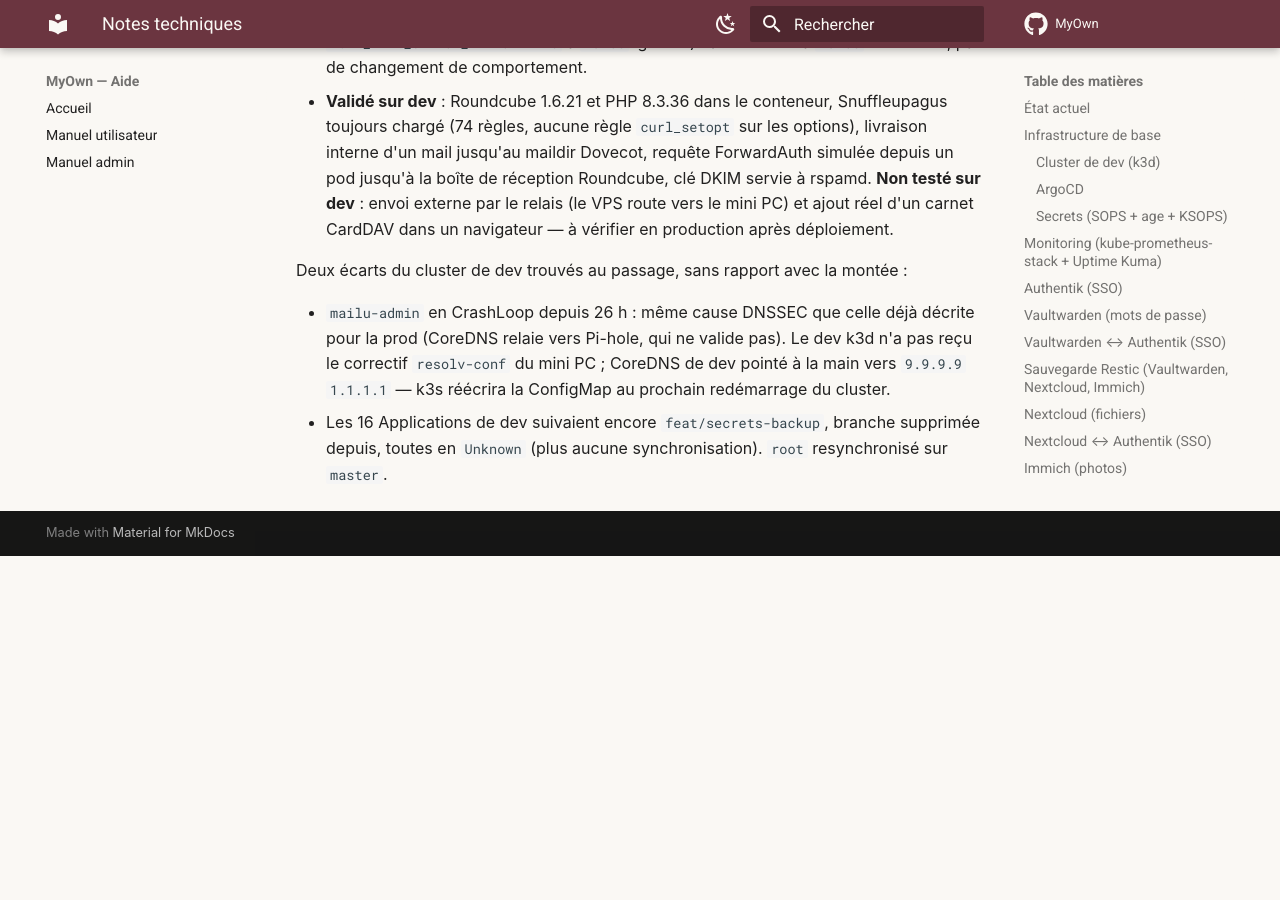
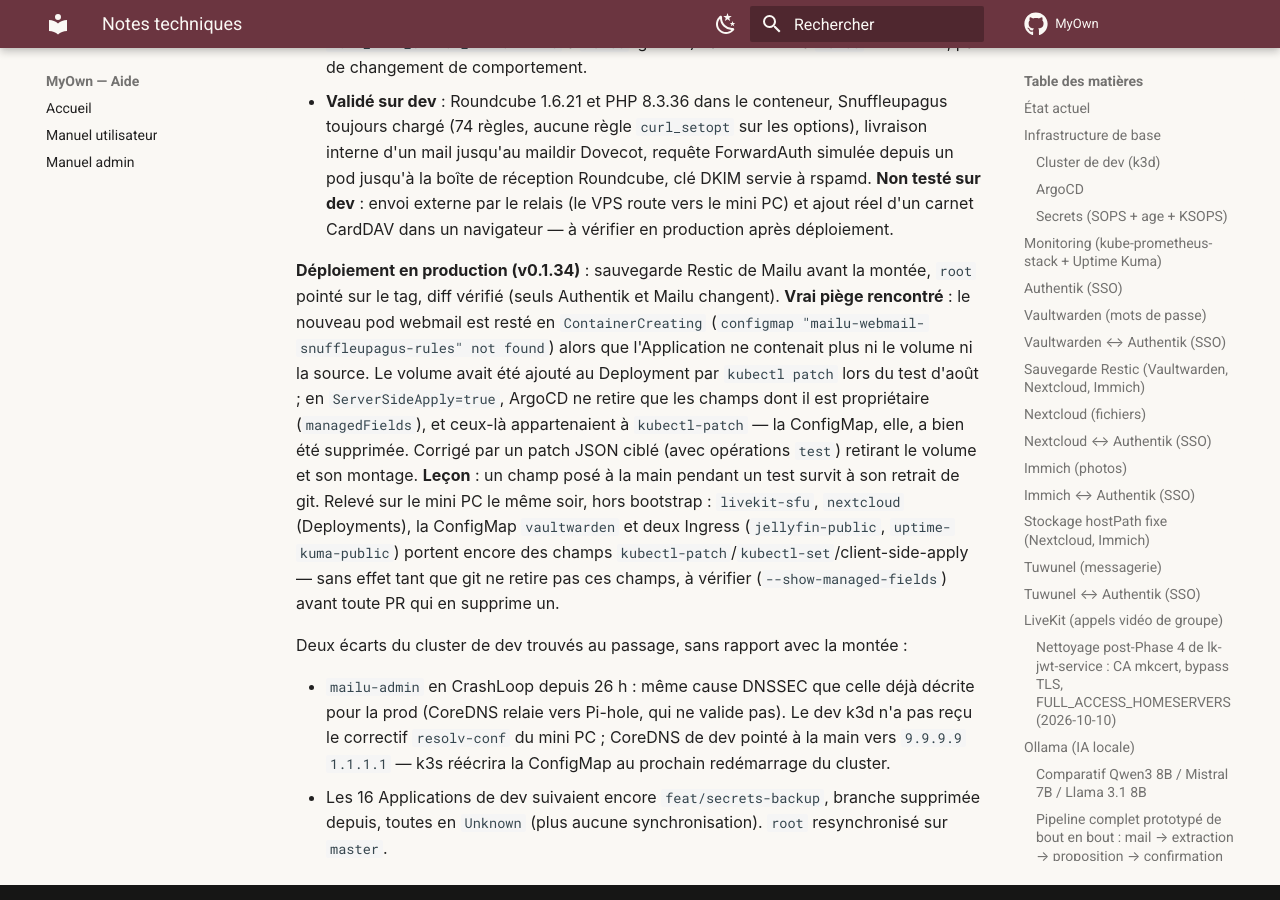
Before and after one commit to Pavliin/MyOwn, an MkDocs documentation site: the page built from docs/notes-techniques.md, in a window 1280 px wide and 900 px high, scrolled down 132426 px. Built offline with MkDocs 1.6.1 and Material for MkDocs 9.7.7, drawn with Linux system fonts in a browser that asks for light colours; comment, search, counter and statistics services are not loaded; before the commit the page ends 132982 px from its top, so only the background shows below that; part of the change alters nothing that is shown.

Commit message:
docs(mailu): record the server-side apply leftover hit in production
Co-Authored-By: Claude Opus 5.5 <noreply@anthropic.com>

```diff
--- a/docs/notes-techniques.md
+++ b/docs/notes-techniques.md
@@ -1395,6 +1395,8 @@ Roundcube 1.6.16 (Mailu 2024.06.55) était exposé à des XSS stockées « zéro
 - **Réglages booléens corrigés en .60** (`DEFER_ON_TLS_ERROR`, `ADMIN`, `FULL_TEXT_SEARCH_ATTACHMENTS` à `False` ignorés) : aucun n'est à `false` chez nous, pas de changement de comportement.
 - **Validé sur dev** : Roundcube 1.6.21 et PHP 8.3.36 dans le conteneur, Snuffleupagus toujours chargé (74 règles, aucune règle `curl_setopt` sur les options), livraison interne d'un mail jusqu'au maildir Dovecot, requête ForwardAuth simulée depuis un pod jusqu'à la boîte de réception Roundcube, clé DKIM servie à rspamd. **Non testé sur dev** : envoi externe par le relais (le VPS route vers le mini PC) et ajout réel d'un carnet CardDAV dans un navigateur — à vérifier en production après déploiement.
 
+**Déploiement en production (v0.1.34)** : sauvegarde Restic de Mailu avant la montée, `root` pointé sur le tag, diff vérifié (seuls Authentik et Mailu changent). **Vrai piège rencontré** : le nouveau pod webmail est resté en `ContainerCreating` (`configmap "mailu-webmail-snuffleupagus-rules" not found`) alors que l'Application ne contenait plus ni le volume ni la source. Le volume avait été ajouté au Deployment par `kubectl patch` lors du test d'août ; en `ServerSideApply=true`, ArgoCD ne retire que les champs dont il est propriétaire (`managedFields`), et ceux-là appartenaient à `kubectl-patch` — la ConfigMap, elle, a bien été supprimée. Corrigé par un patch JSON ciblé (avec opérations `test`) retirant le volume et son montage. **Leçon** : un champ posé à la main pendant un test survit à son retrait de git. Relevé sur le mini PC le même soir, hors bootstrap : `livekit-sfu`, `nextcloud` (Deployments), la ConfigMap `vaultwarden` et deux Ingress (`jellyfin-public`, `uptime-kuma-public`) portent encore des champs `kubectl-patch`/`kubectl-set`/client-side-apply — sans effet tant que git ne retire pas ces champs, à vérifier (`--show-managed-fields`) avant toute PR qui en supprime un.
+
 Deux écarts du cluster de dev trouvés au passage, sans rapport avec la montée :
 
 - `mailu-admin` en CrashLoop depuis 26 h : même cause DNSSEC que celle déjà décrite pour la prod (CoreDNS relaie vers Pi-hole, qui ne valide pas). Le dev k3d n'a pas reçu le correctif `resolv-conf` du mini PC ; CoreDNS de dev pointé à la main vers `9.9.9.9 1.1.1.1` — k3s réécrira la ConfigMap au prochain redémarrage du cluster.
```
